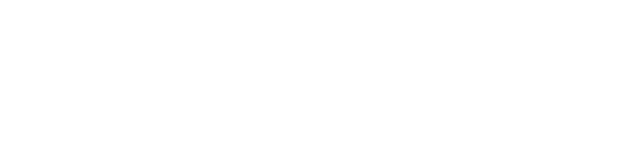
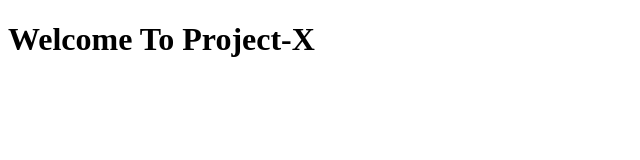
Before and after one commit to codebyrithwik/project-x, a plain HTML site: page squadwebsite.html in a window 1280 px wide. Shown: the whole page, without its empty margins (0-640 px from the left). Drawn offline with Linux system fonts and the light colour scheme.

Commit message:
Update squadwebsite.html

```diff
--- a/squadwebsite.html
+++ b/squadwebsite.html
@@ -6,6 +6,13 @@
     <title>SquadX</title>
 </head>
 <body>
+    <h1>Welcome To Project-X</h1>
+
+
+
+
+
 
 </body>
+
 </html>
```
